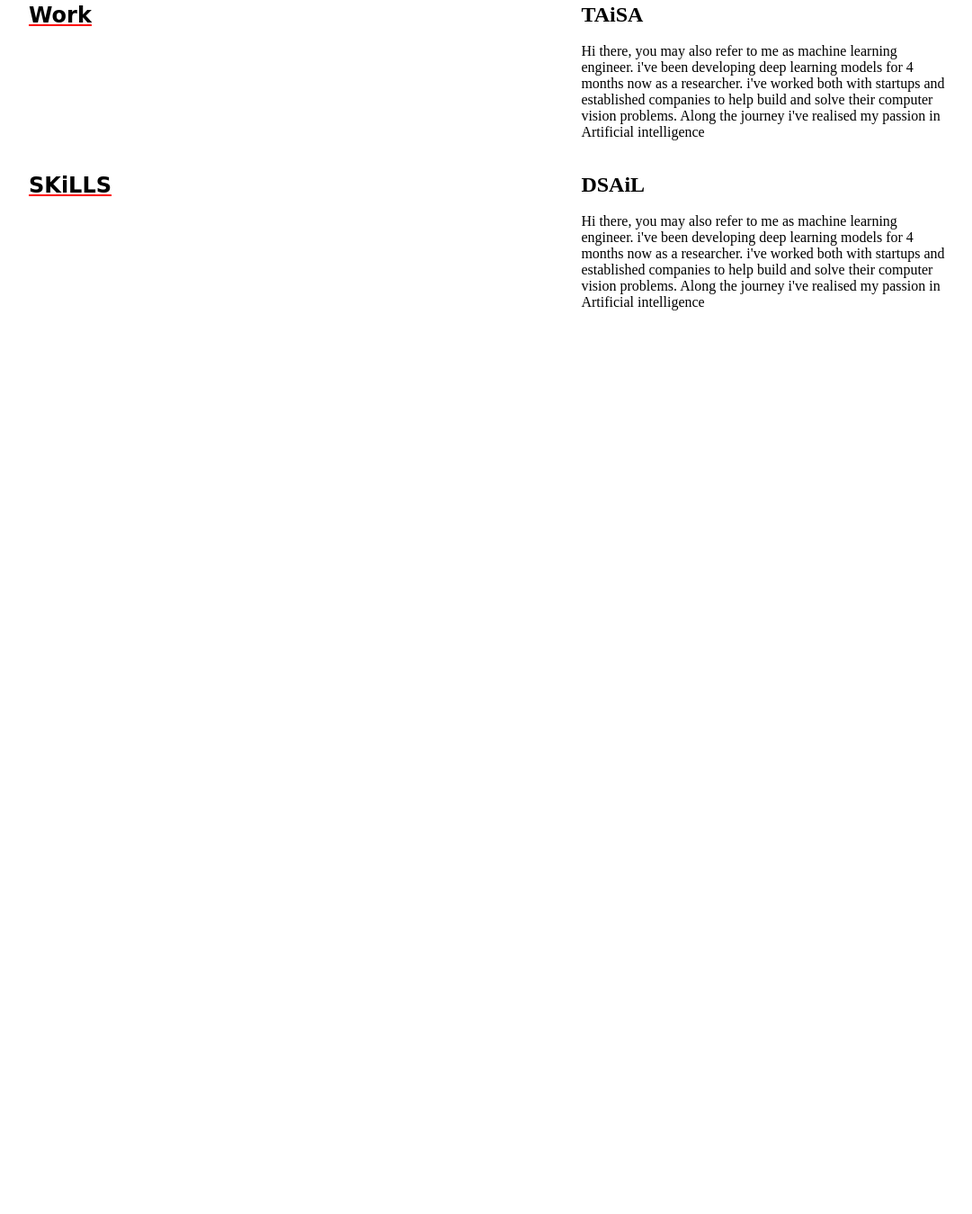
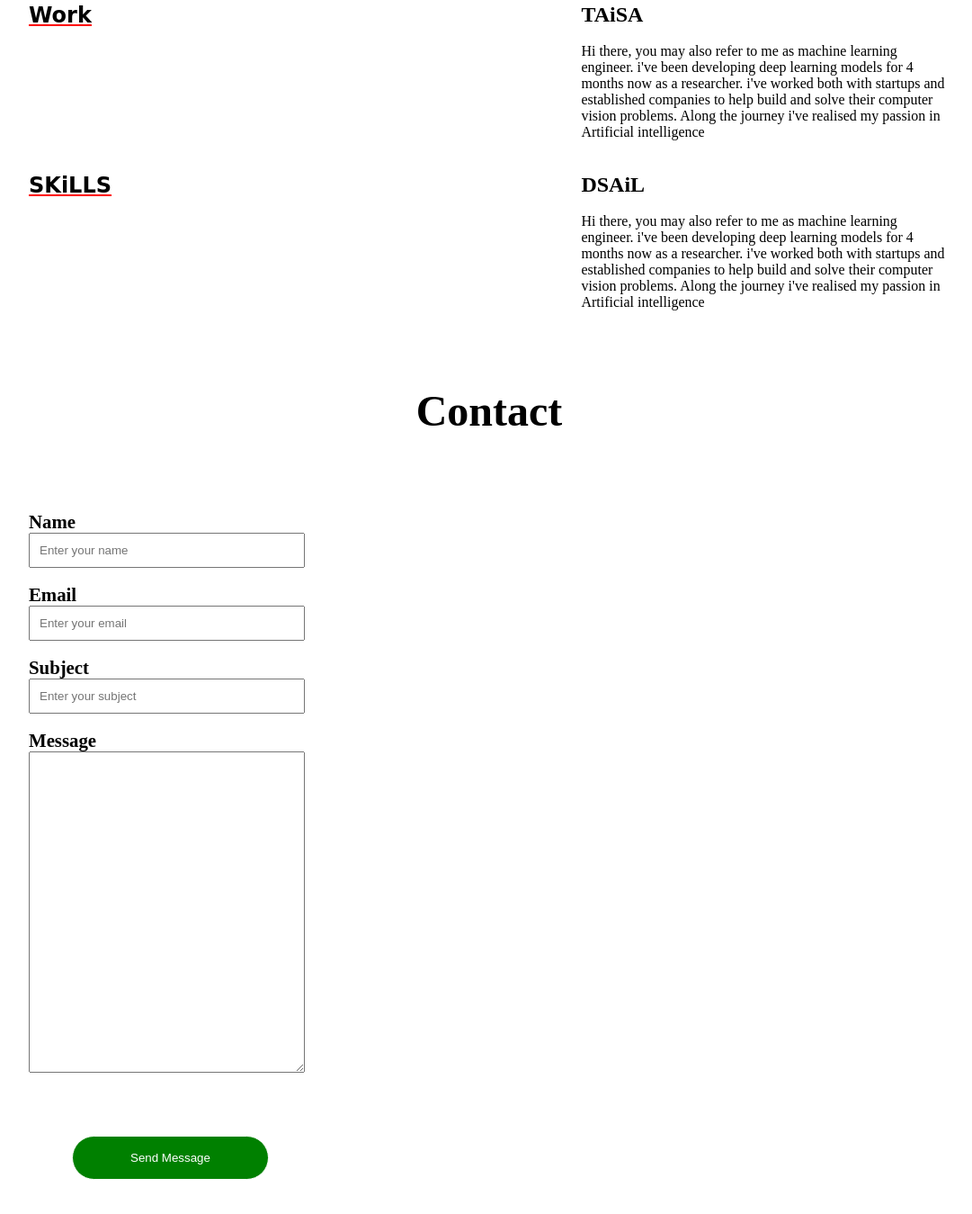
Before and after one commit to rono-victor/portfolio-website, a plain HTML site: page index.html in a window 1280 px wide. Shown: the part 1051-2400 px from the top of the page at 90% size, without its empty margins (96-1177 px from the left). Before the commit the page ends 1432 px from the top, so only its background shows below. Drawn offline with Linux system fonts and the light colour scheme.

Commit message:
contacts section

```diff
--- a/index.html
+++ b/index.html
@@ -77,5 +77,39 @@
 
 </section>
 
+<section class="contacts" >
+    <h1>Contact</h1>
+    <br>
+    <br>
+    <form action="">
+        <label for="">Name</label>
+        <br>
+        <input type="text" placeholder="Enter your name" name="" id="">
+        <br>
+        <br>
+        <label for="">Email</label>
+        <br>
+        <input type="email" placeholder="Enter your email"  name="" id="">
+        <br>
+        <br>
+        <label for="">Subject</label>
+        <br>
+        <input type="text" placeholder="Enter your subject" name="" id="">
+        <br>
+        <br>
+        <label for="">Message</label>
+        <br>
+        <textarea name="" id="" cols="30" rows="10"></textarea>
+        <br>
+        <br>
+        <button>Send Message</button>
+        <br>
+        <br>
+
+
+    </form>
+
+</section>
+
 </body>
 </html>
--- a/style.css
+++ b/style.css
@@ -92,3 +92,41 @@
     text-decoration-color: red;
     font-family: cursive;
 }
+.contacts{
+    width: 80%;
+    margin: auto;
+    margin-top: 3rem;
+    margin-bottom: 3rem;
+}
+.contacts > h1{
+    text-align: center;
+    font-size: 3rem;
+    margin-top: 3rem;
+    margin-bottom: 3rem;
+}
+.contacts > form > label{
+    font-size: 1.3rem;
+    font-weight: bold;
+}
+.contacts > form > input{
+    width: 30%;
+    padding: 10px;
+}
+.contacts > form >textarea{
+    width: 30%;
+    padding: 10%;
+}
+.contacts > form > button{
+    background-color: green;
+    color: white;
+    border-radius: 999px;
+    border: 1px solid white;
+    cursor: pointer;
+    padding: 1rem 4rem;
+    margin: 3rem;
+}
+.contacts > form > button:hover{
+    background-color: white;
+    color: black;
+    font-weight: bold;
+}
```
